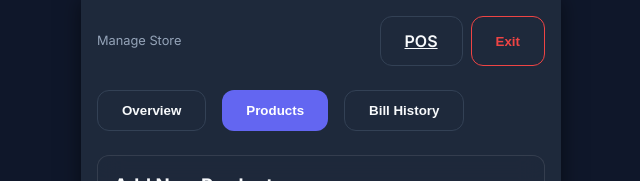
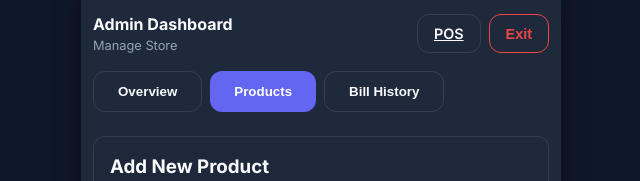
Before and after one commit to althafMuhammedUmer/nahrwangrocerybillapp, a React (Vite) app: page /admin/dashboard in a window 1280 px wide. Shown: the top 181 px of the page, without its empty margins (319-959 px from the left). Built offline with nearby package versions, Linux system fonts and the light colour scheme; no server answers; the database is empty.

Commit message:
responsive and loading products fix

```diff
--- a/src/index.css
+++ b/src/index.css
@@ -46,9 +46,13 @@ body {
   color: var(--color-text-main);
   line-height: 1.5;
   min-height: 100vh;
+  overflow-x: hidden;
+  /* Prevent horizontal scroll globally */
 }
 
 #root {
+  width: 100%;
+  /* Ensure it takes full width */
   max-width: 480px;
   /* Mobile constraint */
   margin: 0 auto;
--- a/src/pages/AdminDashboard.jsx
+++ b/src/pages/AdminDashboard.jsx
@@ -16,22 +16,22 @@ export default function AdminDashboard() {
     }
 
     return (
-        <div style={{ padding: '1rem', paddingBottom: '5rem' }}>
-            <header style={{ display: 'flex', flexWrap: 'wrap', gap: '1rem', justifyContent: 'space-between', alignItems: 'center', marginBottom: '1.5rem' }}>
+        <div style={{ padding: '0.75rem', paddingBottom: '5rem', width: '100%', overflowX: 'hidden' }}>
+            <header style={{ display: 'flex', flexWrap: 'wrap', gap: '0.75rem', justifyContent: 'space-between', alignItems: 'center', marginBottom: '1rem' }}>
                 <div>
-
+                    <h1 style={{ fontSize: '1rem', margin: 0 }}>Admin Dashboard</h1>
                     <p style={{ fontSize: '0.8rem', color: 'var(--color-text-dim)' }}>Manage Store</p>
                 </div>
                 <div style={{ display: 'flex', gap: '0.5rem' }}>
-                    <Link to="/" className="btn btn-secondary">POS</Link>
-                    <button onClick={handleLogout} className="btn btn-secondary" style={{ borderColor: 'var(--color-danger)', color: 'var(--color-danger)' }}>Exit</button>
+                    <Link to="/" className="btn btn-secondary" style={{ padding: '0.5rem 1rem', fontSize: '0.9rem' }}>POS</Link>
+                    <button onClick={handleLogout} className="btn btn-secondary" style={{ borderColor: 'var(--color-danger)', color: 'var(--color-danger)', padding: '0.5rem 1rem', fontSize: '0.9rem' }}>Exit</button>
                 </div>
             </header>
 
-            <div style={{ display: 'flex', gap: '1rem', marginBottom: '1.5rem', overflowX: 'auto' }}>
-                <button onClick={() => setTab('overview')} className={`btn ${tab === 'overview' ? 'btn-primary' : 'btn-secondary'}`}>Overview</button>
-                <button onClick={() => setTab('products')} className={`btn ${tab === 'products' ? 'btn-primary' : 'btn-secondary'}`}>Products</button>
-                <button onClick={() => setTab('history')} className={`btn ${tab === 'history' ? 'btn-primary' : 'btn-secondary'}`}>Bill History</button>
+            <div style={{ display: 'flex', gap: '0.5rem', marginBottom: '1rem', overflowX: 'auto', paddingBottom: '0.5rem', scrollbarWidth: 'none' }}>
+                <button onClick={() => setTab('overview')} className={`btn ${tab === 'overview' ? 'btn-primary' : 'btn-secondary'}`} style={{ whiteSpace: 'nowrap' }}>Overview</button>
+                <button onClick={() => setTab('products')} className={`btn ${tab === 'products' ? 'btn-primary' : 'btn-secondary'}`} style={{ whiteSpace: 'nowrap' }}>Products</button>
+                <button onClick={() => setTab('history')} className={`btn ${tab === 'history' ? 'btn-primary' : 'btn-secondary'}`} style={{ whiteSpace: 'nowrap' }}>Bill History</button>
             </div>
 
             {tab === 'products' && <ProductManager />}
--- a/src/pages/POS.jsx
+++ b/src/pages/POS.jsx
@@ -15,6 +15,8 @@ export default function POS() {
     const [search, setSearch] = useState('')
     const [loading, setLoading] = useState(false)
 
+    const [error, setError] = useState(null)
+
     // Print Ref
     const receiptRef = useRef()
 
@@ -24,9 +26,17 @@ export default function POS() {
 
     const fetchProducts = async () => {
         setLoading(true)
-        const { data } = await supabase.from('products').select('*')
+        setError(null)
+        try {
+            const { data, error } = await supabase.from('products').select('*')
+            if (error) throw error
             if (data) setProducts(data)
+        } catch (err) {
+            console.error("Error fetching products:", err)
+            setError(err.message)
+        } finally {
             setLoading(false)
+        }
     }
 
     const addToCart = (product) => {
@@ -114,7 +124,12 @@ export default function POS() {
             {/* Header */}
             <header className="glass-panel" style={{ padding: '0.75rem', display: 'flex', justifyContent: 'space-between', borderRadius: 0, borderTop: 0, borderLeft: 0, borderRight: 0 }}>
                 <div style={{ fontWeight: 'bold' }}>AL Nahrawan Grocery POS</div>
+                <div style={{ display: 'flex', gap: '0.5rem' }}>
+                    <button onClick={fetchProducts} style={{ background: 'none', border: 'none', color: 'white', cursor: 'pointer' }} title="Refresh Products">
+                        <History size={20} />
+                    </button>
                     <Link to="/admin" style={{ color: 'white' }}><Menu /></Link>
+                </div>
             </header>
 
             {/* Main Layout - stacked on mobile, side-by-side on desktop */}
@@ -138,6 +153,16 @@ export default function POS() {
                         />
                     </form>
 
+                    {loading && <div style={{ textAlign: 'center', padding: '2rem' }}>Loading Products...</div>}
+
+                    {error && (
+                        <div style={{ textAlign: 'center', padding: '1rem', color: 'var(--color-danger)', border: '1px solid var(--color-danger)', borderRadius: '0.5rem' }}>
+                            <p>Error loading products</p>
+                            <button onClick={fetchProducts} className="btn btn-secondary" style={{ marginTop: '0.5rem' }}>Retry</button>
+                        </div>
+                    )}
+
+                    {!loading && !error && (
                         <div style={{ display: 'grid', gridTemplateColumns: 'repeat(auto-fill, minmax(130px, 1fr))', gap: '0.75rem', paddingBottom: '300px' /* Space for floating cart on mobile */ }}>
                             {filteredProducts.map(product => (
                                 <button
@@ -154,6 +179,7 @@ export default function POS() {
                                 </button>
                             ))}
                         </div>
+                    )}
                 </div>
 
                 {/* Mobile Floating Cart / Desktop Sidebar */}
```
Lines whose indentation alone changed are shown as unchanged.
